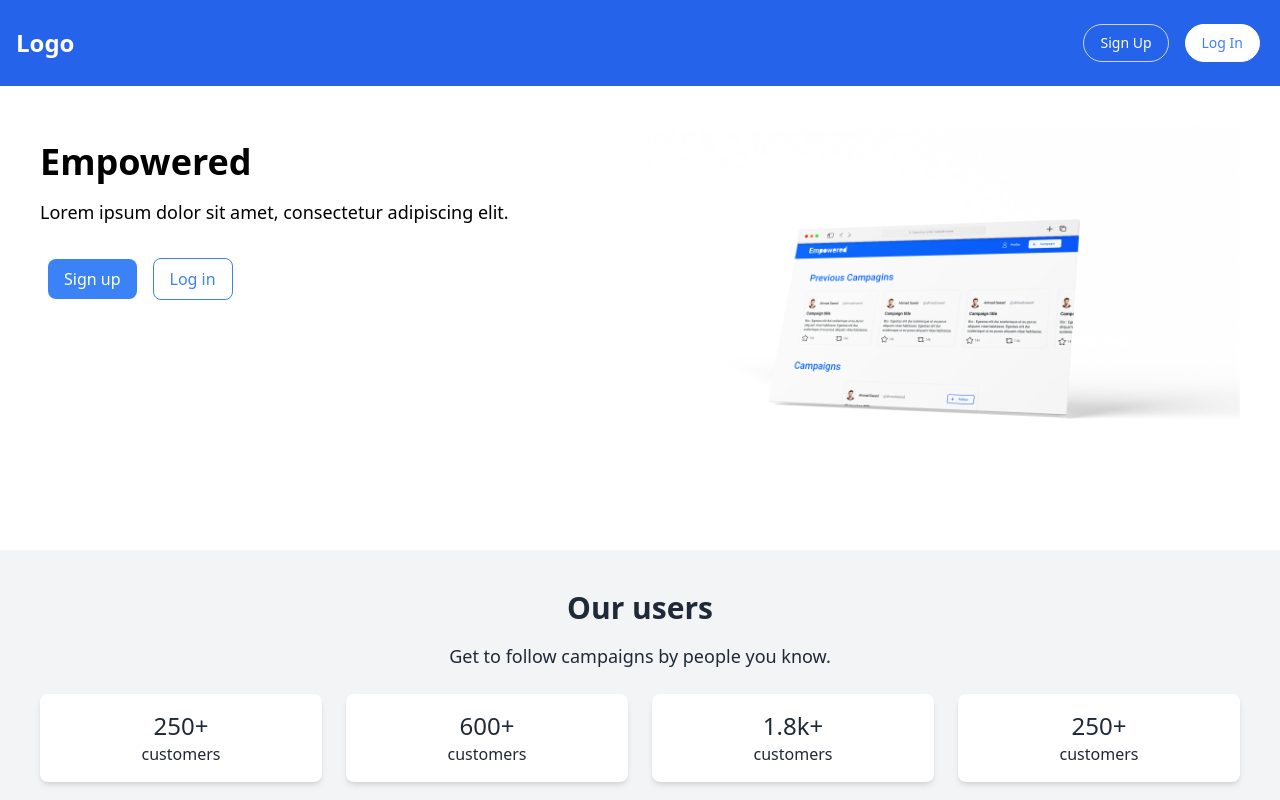
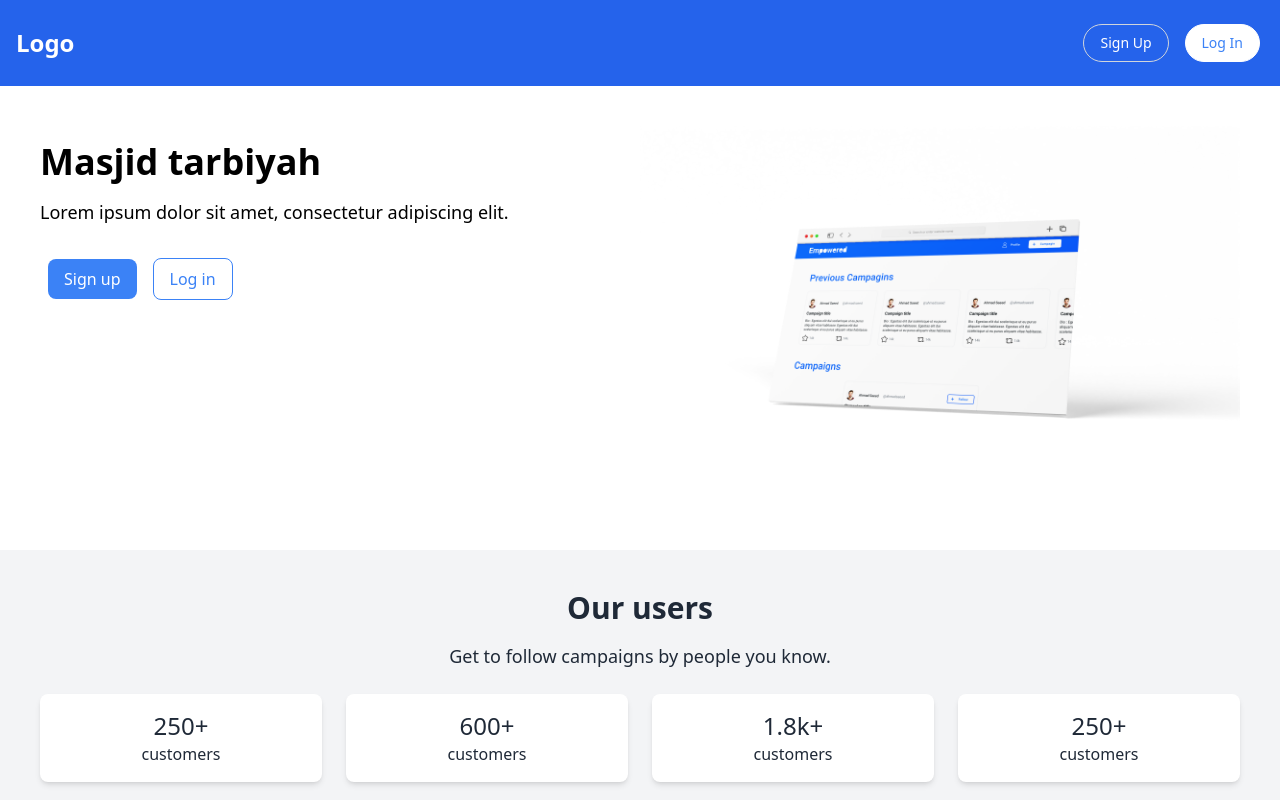
Before and after one commit to zaktech96/masjid-tarbiyah, a React (Create React App) app: page / in a window 1280 px wide. Shown: the top 800 px of the page. Built offline with nearby package versions, Linux system fonts and the light colour scheme.

Commit message:
project set up

```diff
--- a/src/App.js
+++ b/src/App.js
@@ -26,7 +26,7 @@ function App() {
 
       <div className="hero-section text-black p-10 mb-6 flex flex-col md:flex-row">
         <div className="w-full md:w-1/2">
-          <h1 className="text-4xl font-bold mt-4">Empowered</h1>
+          <h1 className="text-4xl font-bold mt-4">Masjid tarbiyah</h1>
           <p className="text-lg mt-4">
             Lorem ipsum dolor sit amet, consectetur adipiscing elit.
           </p>
```
